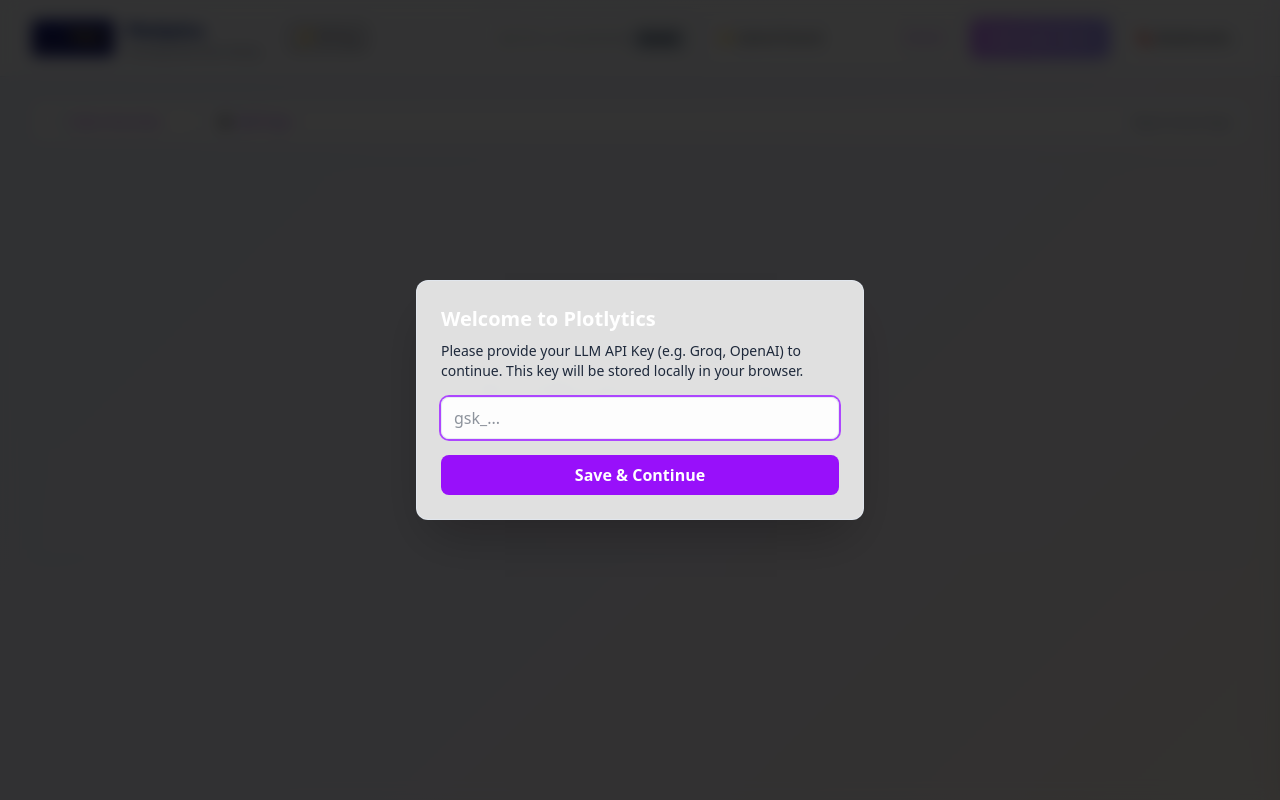
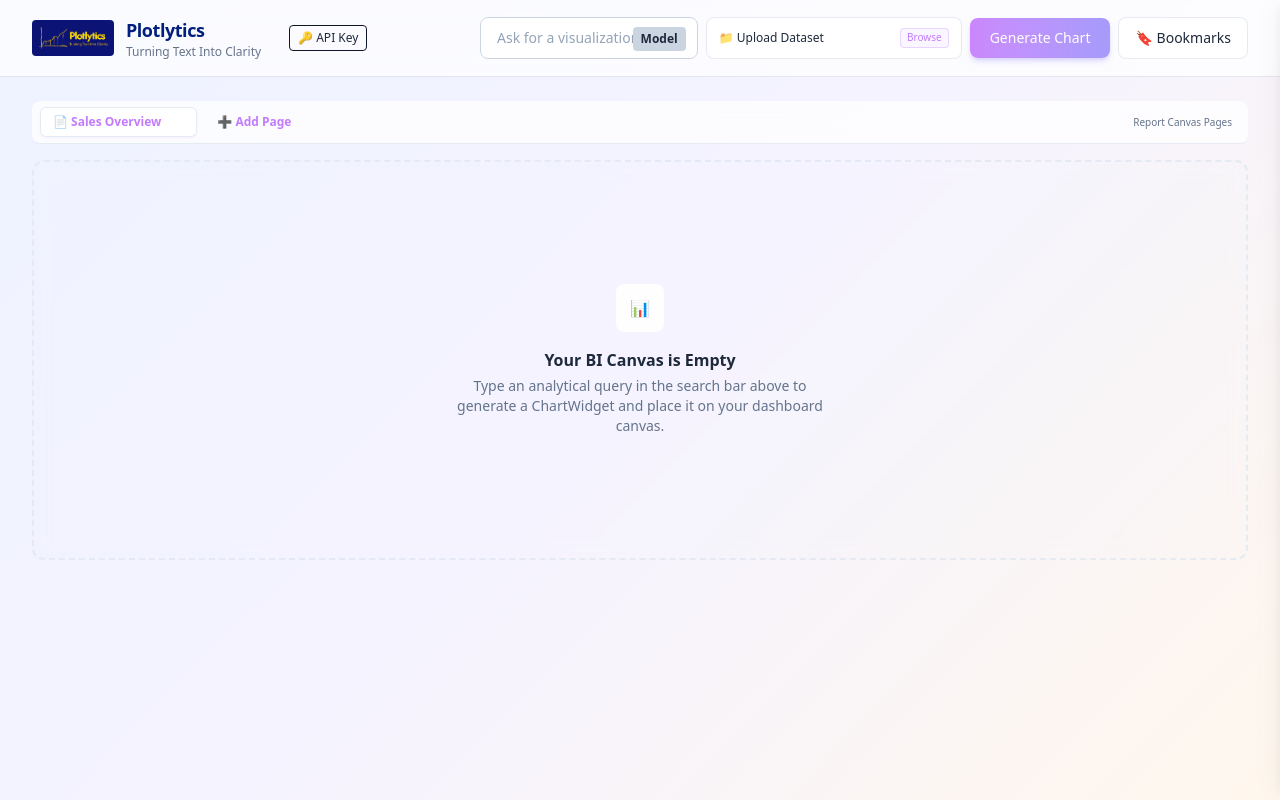
Before and after one commit to vaibhaw001/Text-To-BI-AgenticAI, a Next.js app in the folder frontend/: page / in a window 1280 px wide. Built offline with nearby package versions, Linux system fonts and the light colour scheme.

Commit message:
feat: delay api key modal until model execution

```diff
--- a/frontend/app/page.tsx
+++ b/frontend/app/page.tsx
@@ -45,7 +45,7 @@
   const [error, setError] = useState<string | null>(null);
   const [widgets, setWidgets] = useState<Widget[]>([]);
   const [apiKey, setApiKey] = useState<string>('');
-  const [showApiModal, setShowApiModal] = useState<boolean>(true);
+  const [showApiModal, setShowApiModal] = useState<boolean>(false);
   const [tempApiKey, setTempApiKey] = useState<string>('');
 
   // Page Report tabs states (Power BI style)
@@ -517,6 +517,10 @@
   };
 
   const refreshAllWidgets = async (activeFilters: Record<string, any>) => {
+    if (!apiKey) {
+      setShowApiModal(true);
+      return;
+    }
     setIsLoading(true);
     setError(null);
     try {
@@ -613,6 +617,11 @@
   const handleAddWidget = async (e: React.FormEvent) => {
     e.preventDefault();
     if (!prompt.trim()) return;
+
+    if (!apiKey) {
+      setShowApiModal(true);
+      return;
+    }
 
     setIsLoading(true);
     setError(null);
@@ -835,6 +844,11 @@
 
   const runExplainInsight = async (questionText?: string, compVal?: any) => {
     if (!clickPopup) return;
+
+    if (!apiKey) {
+      setShowApiModal(true);
+      return;
+    }
 
     const targetCol = clickPopup.colName;
     const targetVal = clickPopup.value;
```
